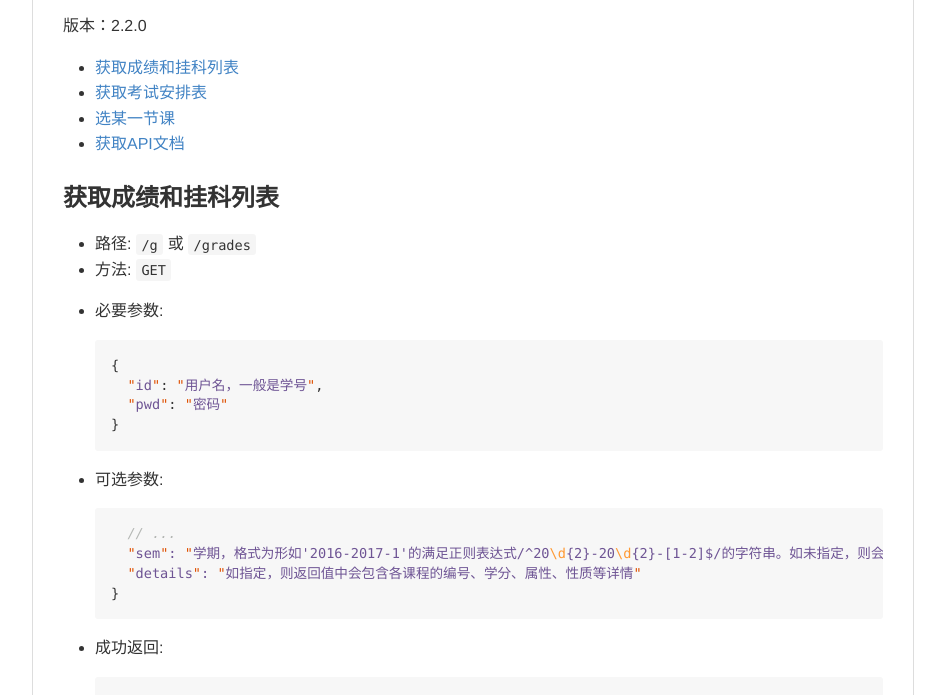
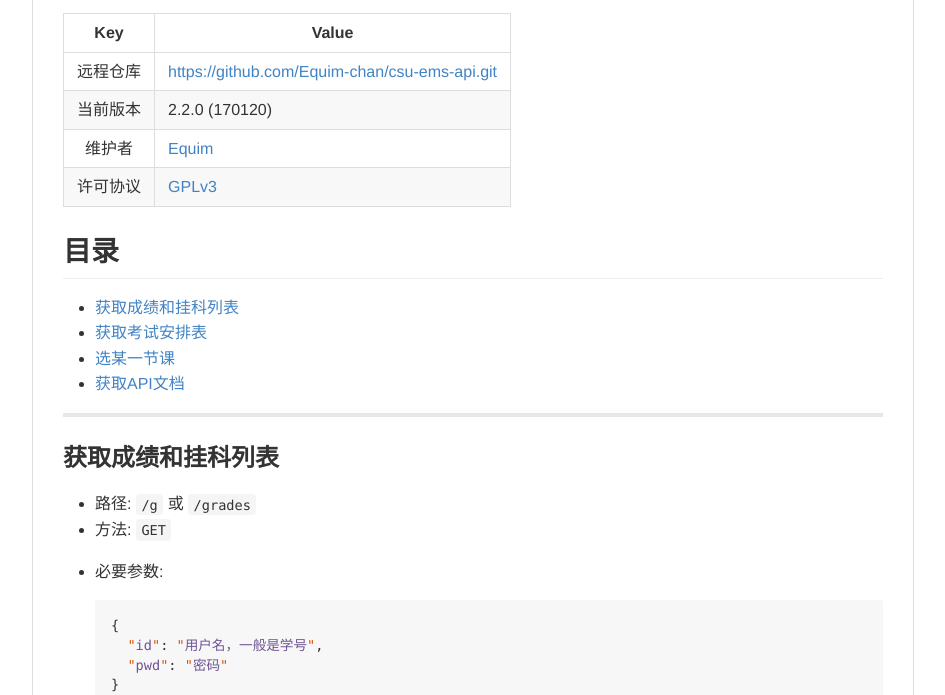
Before and after one commit to Equim-chan/csu-ems-api, a website: page doc/API.html in a window 1280 px wide. Shown: the part 105-800 px from the top of the page, without its empty margins (167-1112 px from the left). Drawn offline with Linux system fonts and the light colour scheme.

Commit message:
更新文档

```diff
--- a/app.js
+++ b/app.js
@@ -64,11 +64,11 @@ const
         }
     },
     port = program.port || process.env.PORT || 2333,
-    fullLog = program.fullLog,
+    fullLog = !!program.fullLog,
     app = express();
 
 // 获取文档
-app.get('/doc', function (req, res, next) {
+app.get('/doc', function (req, res) {
     res.sendFile(__dirname + '/doc/API.html');
 });
 
--- a/doc/API.html
+++ b/doc/API.html
@@ -865,7 +865,35 @@ body .markdown-body
 <h1>
 <a id="csu-ems-api文档" class="anchor" href="#csu-ems-api%E6%96%87%E6%A1%A3" aria-hidden="true"><span aria-hidden="true" class="octicon octicon-link"></span></a>CSU-EMS API文档</h1>
 
-<p>版本：2.2.0</p>
+<table>
+<thead>
+<tr>
+<th align="center">Key</th>
+<th>Value</th>
+</tr>
+</thead>
+<tbody>
+<tr>
+<td align="center">远程仓库</td>
+<td><a href="https://github.com/Equim-chan/csu-ems-api.git">https://github.com/Equim-chan/csu-ems-api.git</a></td>
+</tr>
+<tr>
+<td align="center">当前版本</td>
+<td>2.2.0 (170120)</td>
+</tr>
+<tr>
+<td align="center">维护者</td>
+<td><a href="https://github.com/Equim-chan">Equim</a></td>
+</tr>
+<tr>
+<td align="center">许可协议</td>
+<td><a href="https://github.com/Equim-chan/csu-ems-api/blob/master/LICENSE">GPLv3</a></td>
+</tr>
+</tbody>
+</table>
+
+<h2>
+<a id="目录" class="anchor" href="#%E7%9B%AE%E5%BD%95" aria-hidden="true"><span aria-hidden="true" class="octicon octicon-link"></span></a>目录</h2>
 
 <ul>
 <li><a href="#%E8%8E%B7%E5%8F%96%E6%88%90%E7%BB%A9%E5%92%8C%E6%8C%82%E7%A7%91%E5%88%97%E8%A1%A8">获取成绩和挂科列表</a></li>
@@ -873,6 +901,8 @@ body .markdown-body
 <li><a href="#%E9%80%89%E6%9F%90%E4%B8%80%E8%8A%82%E8%AF%BE">选某一节课</a></li>
 <li><a href="#%E8%8E%B7%E5%8F%96api%E6%96%87%E6%A1%A3">获取API文档</a></li>
 </ul>
+
+<hr>
 
 <h3>
 <a id="获取成绩和挂科列表" class="anchor" href="#%E8%8E%B7%E5%8F%96%E6%88%90%E7%BB%A9%E5%92%8C%E6%8C%82%E7%A7%91%E5%88%97%E8%A1%A8" aria-hidden="true"><span aria-hidden="true" class="octicon octicon-link"></span></a>获取成绩和挂科列表</h3>
@@ -945,6 +975,8 @@ body .markdown-body
 
 <p><a href="#csu-ems-api%E6%96%87%E6%A1%A3">↑返回顶端</a></p>
 
+<hr>
+
 <h3>
 <a id="获取考试安排表" class="anchor" href="#%E8%8E%B7%E5%8F%96%E8%80%83%E8%AF%95%E5%AE%89%E6%8E%92%E8%A1%A8" aria-hidden="true"><span aria-hidden="true" class="octicon octicon-link"></span></a>获取考试安排表</h3>
 
@@ -997,12 +1029,16 @@ body .markdown-body
 
 <p><a href="#csu-ems-api%E6%96%87%E6%A1%A3">↑返回顶端</a></p>
 
+<hr>
+
 <h3>
 <a id="选某一节课" class="anchor" href="#%E9%80%89%E6%9F%90%E4%B8%80%E8%8A%82%E8%AF%BE" aria-hidden="true"><span aria-hidden="true" class="octicon octicon-link"></span></a>选某一节课</h3>
 
 <p><strong>尚未实现</strong></p>
 
 <p><a href="#csu-ems-api%E6%96%87%E6%A1%A3">↑返回顶端</a></p>
+
+<hr>
 
 <h3>
 <a id="获取api文档" class="anchor" href="#%E8%8E%B7%E5%8F%96api%E6%96%87%E6%A1%A3" aria-hidden="true"><span aria-hidden="true" class="octicon octicon-link"></span></a>获取API文档</h3>
@@ -1015,4 +1051,6 @@ body .markdown-body
 </ul>
 
 <p><a href="#csu-ems-api%E6%96%87%E6%A1%A3">↑返回顶端</a></p>
+
+<hr>
 </article></body></html>
```
Also changed, not shown: doc/API.md (+17 -1 lines).
